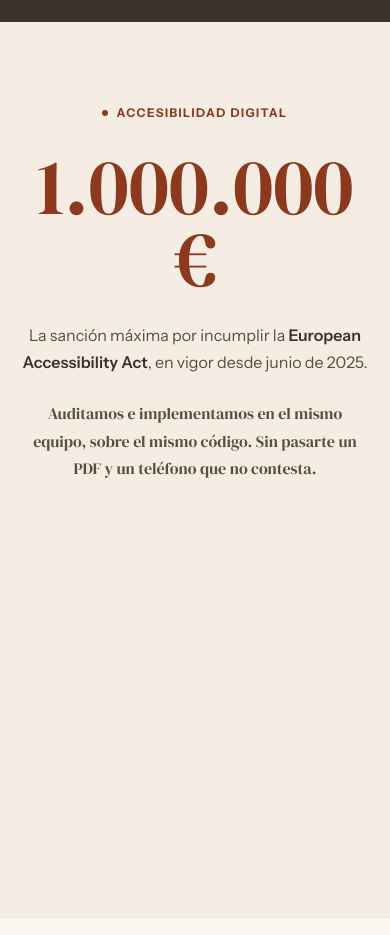
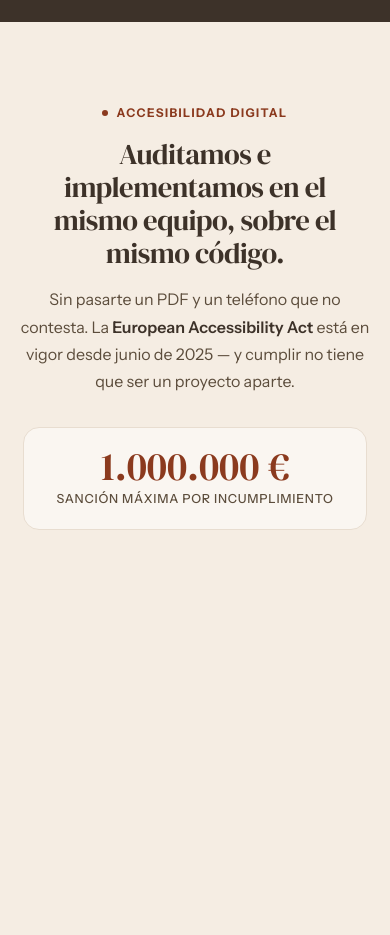
Before and after one commit to danilopgon/grajo-estudio, a Next.js app: page / in a window 390 px wide. Shown: the part 6520-7455 px from the top of the page. Built offline with nearby package versions, Linux system fonts and the light colour scheme.

Commit message:
fix(ux): accesibilidad leads with service value; stat becomes supporting callout

```diff
--- a/src/components/sections/accesibilidad-eaa.tsx
+++ b/src/components/sections/accesibilidad-eaa.tsx
@@ -20,24 +20,31 @@
             <span className="h-1.5 w-1.5 rounded-full bg-current" aria-hidden="true" />
             Accesibilidad digital
           </span>
-          <div
-            className="my-7 font-display text-[clamp(5rem,12vw,9rem)] leading-[0.9] text-orange-accessible"
-            aria-label="Un millón de euros"
-          >
-            1.000.000 €
-          </div>
-          <p className="text-[1rem] leading-[1.7] text-earth-mid">
-            La sanción máxima por incumplir la{' '}
-            <strong className="font-semibold text-earth">European Accessibility Act</strong>,
-            en vigor desde junio de 2025.
-          </p>
+
           <h2
             id="accesibilidad-heading"
-            className="mx-auto mt-6 max-w-[580px] font-display text-[clamp(1rem,1.3vw,1.15rem)] font-normal leading-[1.7] text-earth-mid"
+            className="mt-4 font-display text-[clamp(1.8rem,3.5vw,2.8rem)] leading-[1.15] tracking-[-0.02em] text-earth"
           >
-            Auditamos e implementamos en el mismo equipo, sobre el mismo código.
-            Sin pasarte un PDF y un teléfono que no contesta.
+            Auditamos e implementamos<br className="hidden sm:block" /> en el mismo equipo, sobre el mismo código.
           </h2>
+
+          <p className="mt-4 text-[1rem] leading-[1.7] text-earth-mid">
+            Sin pasarte un PDF y un teléfono que no contesta. La{' '}
+            <strong className="font-semibold text-earth">European Accessibility Act</strong>{' '}
+            está en vigor desde junio de 2025 — y cumplir no tiene que ser un proyecto aparte.
+          </p>
+
+          <div className="mt-8 inline-flex flex-col items-center gap-1.5 rounded-[var(--radius)] border border-sand bg-cream-light px-8 py-5">
+            <span
+              className="font-display text-[clamp(2.5rem,6vw,4rem)] leading-[0.9] text-orange-accessible"
+              aria-label="Un millón de euros"
+            >
+              1.000.000 €
+            </span>
+            <span className="text-[0.78rem] font-medium uppercase tracking-[0.06em] text-earth-mid">
+              sanción máxima por incumplimiento
+            </span>
+          </div>
         </FadeUp>
 
         <StaggerChildren className="mx-auto grid max-w-[900px] gap-[18px] sm:grid-cols-3">
```
